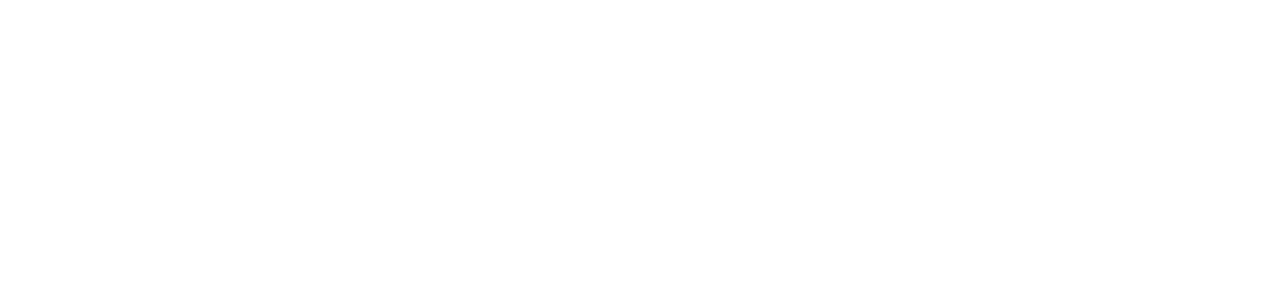
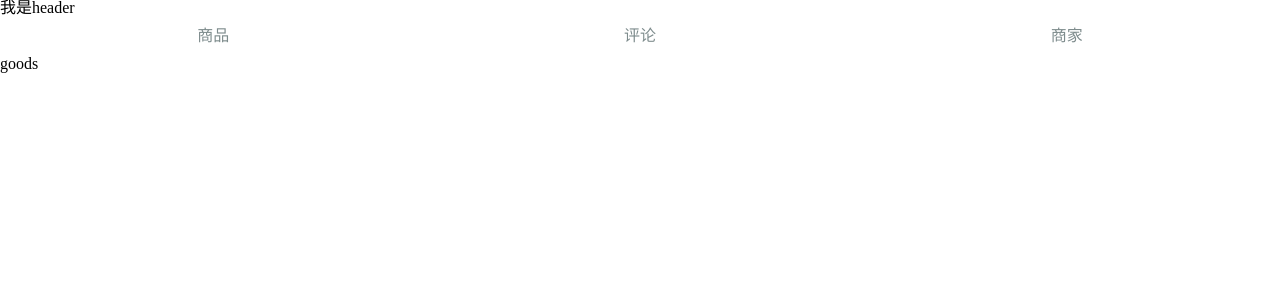
Before and after one commit to Ray1993/UploadPic, a Vue app: page /#/goods in a window 1280 px wide. Shown: the top 300 px of the page. Built offline with nearby package versions, Linux system fonts and the light colour scheme.

Commit message:
2.0 vue-router

```diff
--- a/src/App.vue
+++ b/src/App.vue
@@ -3,13 +3,13 @@
      <v-header></v-header>
      <div class="tab">
          <div class="tab-item">
-           <a v-link={path:'/goods'}>商品</a>
+           <router-link to="/goods">商品</router-link>
          </div>
          <div class="tab-item">
-           <a v-link={path:'/ratings'}>评论</a>
+           <router-link to="/ratings">评论</router-link>
          </div>
          <div class="tab-item">
-            <a v-link={path:'/seller'}>商家</a>
+            <router-link to="/seller">商家</router-link>
          </div>
      </div>
      <router-view></router-view>
--- a/src/main.js
+++ b/src/main.js
@@ -16,6 +16,8 @@ const router = new VueRouter({
 });
 
 /* eslint-disable no-new */
-const app = new Vue({
-  router
-}).$mount('#app');
+new Vue({
+  el: '#app',
+  router,
+  render: h => h(App)
+});
```
